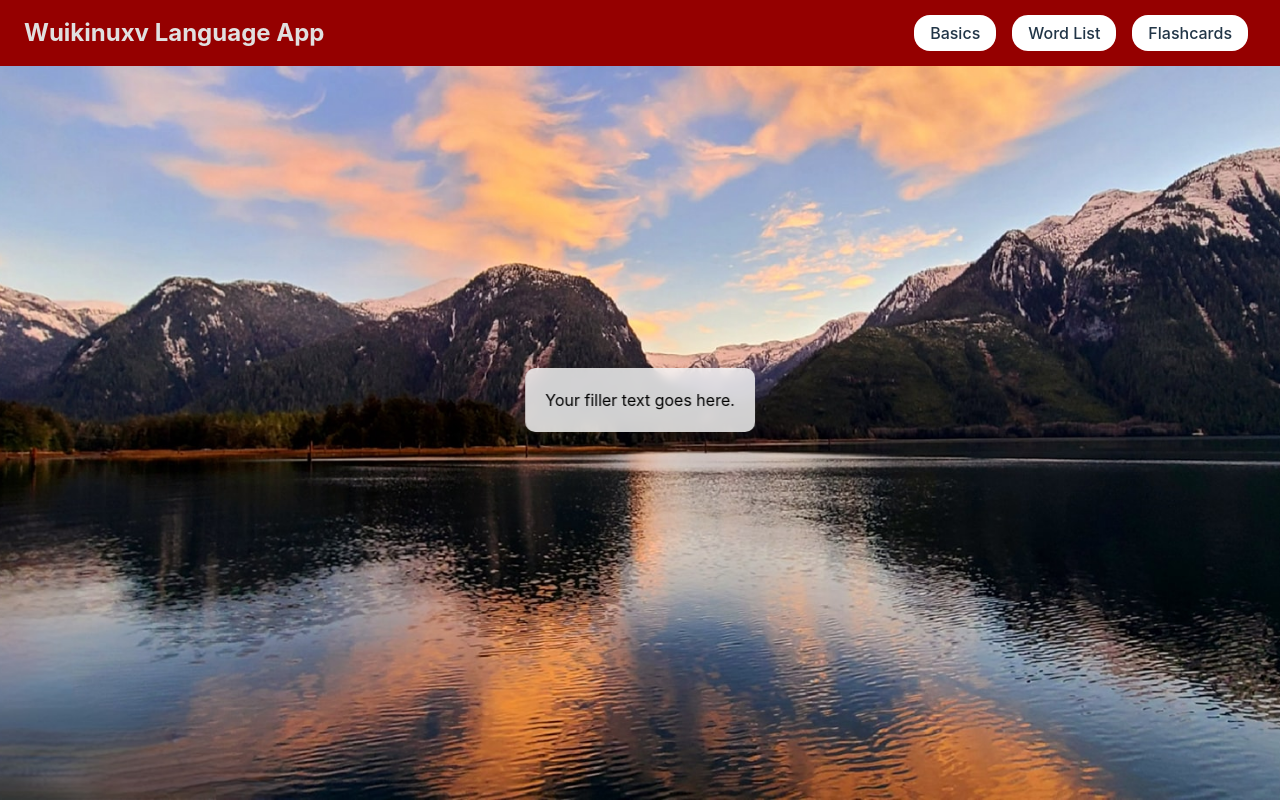
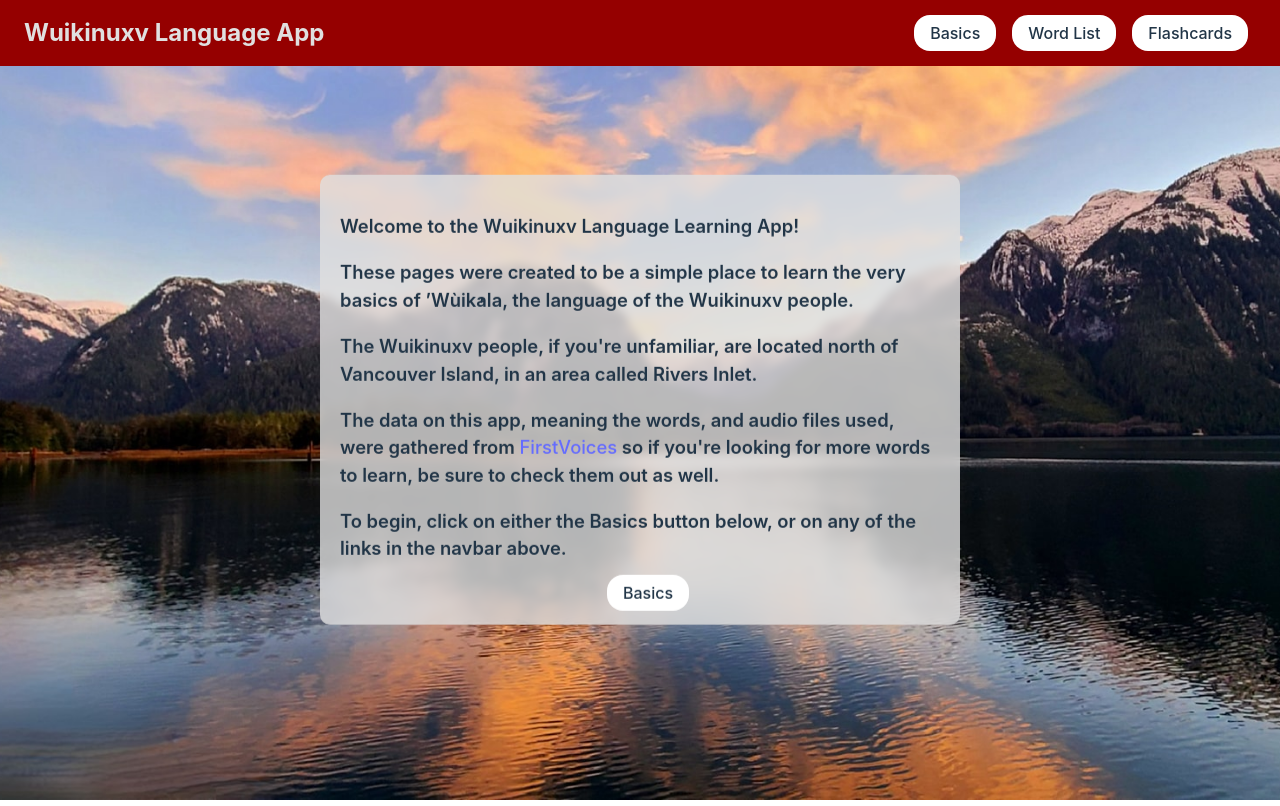
Before and after one commit to Trev004/DGL-409-Wuikinuxv-Learning-App, a React (Vite) app in the folder Wuikinuxv Learning App/: page / in a window 1280 px wide. Built offline with nearby package versions, Linux system fonts and the light colour scheme.

Commit message:
Fill out the Intro page and adjust styling
Fills out the intro page with some basic info about Wuikinuxv, as well as hopefully giving the user a better idea as to what the site does.
TODO is make some minor CSS changes based on feedback in class

```diff
--- a/Wuikinuxv Learning App/src/assets/Pages/Intro.css
+++ b/Wuikinuxv Learning App/src/assets/Pages/Intro.css
@@ -1,35 +1,51 @@
+/* GPT-Assisted code, edited to better fit my needs on this site */
+body {
+    margin: 0;
+    overflow: hidden;
+}
 .hero-container {
     position: relative;
     width: 100%;
     height: 100vh;
+    overflow: hidden;
 }
-
 .hero-image {
-    width: 100%;
+    width: 100vw;
     height: 100%;
     object-fit: cover;
 }
-
 .text-container {
     position: absolute;
     top: 50%;
     left: 50%;
     transform: translate(-50%, -50%);
-    background-color: rgba(255, 255, 255, 0.8);
+    background-color: #E0E0E0cc;
     padding: 20px;
     border-radius: 10px;
     backdrop-filter: blur(5px);
     max-width: 80%;
 }
-
 .text-container p {
-    margin: 0;
-    color: #000;
+    color: #213547;
+    text-align: left;
+    font-size: 1.15em;
+    font-weight: 600;
+}
+@media (prefers-color-scheme: dark) {
+    .text-container{
+        background-color: #333333cc;
+    }
+    .text-container p{
+        color: #E0E0E0
     }
 
+}
 @media (max-width: 768px) {
     .text-container {
         max-width: 90%;
         padding: 15px;
+        position: static;
+        transform: translate(0, -120%);
+        margin: 0 auto;
     }
 }
--- a/Wuikinuxv Learning App/src/assets/Pages/Intro.jsx
+++ b/Wuikinuxv Learning App/src/assets/Pages/Intro.jsx
@@ -1,16 +1,18 @@
-import './Intro.css'; // Import a separate CSS file for styling
+import './Intro.css';
+import { NavLink } from 'react-router-dom';
 
 function Intro() {
   return (
     <>
     <div className="hero-container">
-      <img
-        className="hero-image"
-        src="FirstVoices_Wuikinuxv.jpg"
-        alt="Hero Image"
-      />
+      <img className="hero-image" src="FirstVoices_Wuikinuxv.jpg" alt="Banner image of Wuikinuxv"/>
       <div className="text-container">
-        <p>Your filler text goes here.</p>
+        <p>Welcome to the Wuikinuxv Language Learning App!</p>
+        <p>These pages were created to be a simple place to learn the very basics of ’Wùik̓ala, the language of the Wuikinuxv people.</p>
+        <p>The Wuikinuxv people, if you&apos;re unfamiliar, are located north of Vancouver Island, in an area called Rivers Inlet.</p>
+        <p>The data on this app, meaning the words, and audio files used, were gathered from <a href="https://www.firstvoices.com/wuikala/">FirstVoices</a> so if you&apos;re looking for more words to learn, be sure to check them out as well.</p>
+        <p>To begin, click on either the Basics button below, or on any of the links in the navbar above.</p>
+        <li><NavLink to="/basics">Basics</NavLink></li>
       </div>
     </div>
     </>
```
Lines whose indentation alone changed are shown as unchanged.
